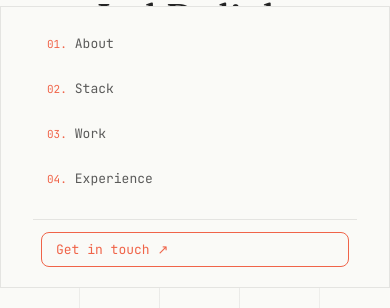
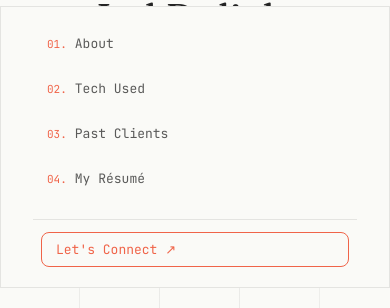
Before and after one commit to jeddelich/next-portfolio, a Next.js app: page / in a window 390 px wide. Both pictures are taken after a click on the button 346 px from the left and 71 px from the top of the page. Shown: the part 142-450 px from the top of the page. Built offline with nearby package versions, Linux system fonts and the light colour scheme.

Commit message:
style: rename navlinks

```diff
--- a/components/contact/contact.tsx
+++ b/components/contact/contact.tsx
@@ -3,7 +3,7 @@ import styles from "./contact.module.css";
 
 function contact() {
   return (
-    <section className={styles.contact} id="contact">
+    <section className={styles.contact} id="connect">
       <div className={`container ${styles.container}`}>
         <h2 className={styles.contactTitle}>
           Let&apos;s build something <em>worth shipping</em>.
--- a/components/experience/experience.tsx
+++ b/components/experience/experience.tsx
@@ -12,11 +12,11 @@ function Experience() {
   return (
     <section
       className={`section fade-in visible ${styles.experienceSection}`}
-      id="experience"
+      id="resume"
     >
       <div className="container">
         <div className="row">
-          <SectionHeader eyebrow="04 — Experience" title="Where I've worked." />
+          <SectionHeader eyebrow="04 — Résumé" title="Where I've worked." />
           <div className={styles.expList}>
             <div className={styles.expTabs} role="tablist">
               {panes.map((pane, index) => (
--- a/components/layout/Navbar.module.css
+++ b/components/layout/Navbar.module.css
@@ -68,6 +68,7 @@
   color: var(--color-dark);
   opacity: 0;
   animation: fade-in 1s ease forwards;
+  transition: color 0.3s ease;
 }
 
 .navLogoText {
@@ -87,6 +88,7 @@
   font-weight: 600;
   font-family: "Inter", sans-serif;
   letter-spacing: 0;
+  transition: background 0.3s ease, color 0.3s ease;
 }
 
 .navLinkList {
@@ -137,7 +139,7 @@
   padding: 8px 14px;
   border-radius: 8px;
   color: rgba(36, 36, 36, 0.75);
-  transition: color 0.2s ease, background 0.2s ease;
+  transition: color 0.3s ease, background 0.3s ease;
   display: flex;
   align-items: center;
   gap: 6px;
@@ -156,7 +158,7 @@
   border: 1px solid var(--color-primary);
   color: var(--color-primary);
   margin: 0 8px;
-  transition: background 0.2s ease, color 0.2s ease;
+  transition: background 0.3s ease, color 0.3s ease;
 }
 
 .numberedNavLink.navCta:hover {
@@ -190,6 +192,7 @@
   color: var(--color-dark);
   opacity: 0;
   animation: fade-in 1s ease forwards;
+  transition: color 0.3s ease;
 }
 
 
@@ -201,7 +204,7 @@
   place-items: center;
   border: 1px solid rgba(36, 36, 36, 0.1);
   margin-left: 12px;
-  transition: border-color 0.2s ease, background 0.2s ease;
+  transition: border-color 0.3s ease, background 0.3s ease;
 }
 
 :global(.theme-toggle:hover) {
@@ -263,7 +266,7 @@
   border-radius: 999px;
   background: var(--color-dark);
   transform-origin: center;
-  transition: transform 0.3s ease, opacity 0.2s ease, background 0.2s ease;
+  transition: transform 0.3s ease, opacity 0.3s ease, background 0.3s ease;
 }
 
 .burgerMenu span:nth-child(1) {
--- a/components/layout/Navbar.tsx
+++ b/components/layout/Navbar.tsx
@@ -39,7 +39,7 @@ function Navbar() {
     toggleTheme();
     themeToggleTimeoutRef.current = setTimeout(() => {
       themeToggleTimeoutRef.current = null;
-    }, 500);
+    }, 300);
   };
 
   const handleContactClick = () => {
@@ -100,42 +100,42 @@ function Navbar() {
             className={`${styles.numberedNavLink} ${jetBrainsMono.className}`}
           >
             <span className={styles.numberedNavLinkNum}>01.</span>
-            <span>About</span>
+            <span>About Me</span>
           </a>
         </li>
         <li className={styles.navLink}>
           <a
-            href="#stack"
+            href="#tech"
             className={`${styles.numberedNavLink} ${jetBrainsMono.className}`}
           >
             <span className={styles.numberedNavLinkNum}>02.</span>
-            <span>Stack</span>
+            <span>Tech Used</span>
           </a>
         </li>
         <li className={styles.navLink}>
           <a
-            href="#projects"
+            href="#clients"
             className={`${styles.numberedNavLink} ${jetBrainsMono.className}`}
           >
             <span className={styles.numberedNavLinkNum}>03.</span>
-            <span>Work</span>
+            <span>Past Clients</span>
           </a>
         </li>
         <li className={styles.navLink}>
           <a
-            href="#experience"
+            href="#resume"
             className={`${styles.numberedNavLink} ${jetBrainsMono.className}`}
           >
             <span className={styles.numberedNavLinkNum}>04.</span>
-            <span>Experience</span>
+            <span>My Résumé</span>
           </a>
         </li>
         <li className={styles.navLink}>
           <a
-            href="#contact"
+            href="#connect"
             className={`${styles.numberedNavLink} ${styles.navCta} ${jetBrainsMono.className}`}
           >
-            <span>Get in touch ↗</span>
+            <span>Let&apos;s Connect ↗</span>
           </a>
         </li>
         <button
@@ -208,41 +208,41 @@ function Navbar() {
               </li>
               <li>
                 <a
-                  href="#tech-stack"
+                  href="#tech"
                   className={`${styles.numberedNavLink} ${jetBrainsMono.className}`}
                   onClick={handleLinkClick}
                 >
                   <span className={styles.numberedNavLinkNum}>02.</span>
-                  <span>Stack</span>
+                  <span>Tech Used</span>
                 </a>
               </li>
               <li>
                 <a
-                  href="#projects"
+                  href="#clients"
                   className={`${styles.numberedNavLink} ${jetBrainsMono.className}`}
                   onClick={handleLinkClick}
                 >
                   <span className={styles.numberedNavLinkNum}>03.</span>
-                  <span>Work</span>
+                  <span>Past Clients</span>
                 </a>
               </li>
               <li>
                 <a
-                  href="#experience"
+                  href="#resume"
                   className={`${styles.numberedNavLink} ${jetBrainsMono.className}`}
                   onClick={handleLinkClick}
                 >
                   <span className={styles.numberedNavLinkNum}>04.</span>
-                  <span>Experience</span>
+                  <span>My Résumé</span>
                 </a>
               </li>
               <li className={styles.mobileMenuCta}>
                 <a
-                  href="#contact"
+                  href="#connect"
                   className={`${styles.numberedNavLink} ${styles.navCta} ${jetBrainsMono.className}`}
                   onClick={handleContactClick}
                 >
-                  <span>Get in touch ↗</span>
+                  <span>Let&apos;s Connect ↗</span>
                 </a>
               </li>
             </ul>
--- a/components/projects/Projects.tsx
+++ b/components/projects/Projects.tsx
@@ -11,11 +11,11 @@ function Projects() {
   const [projectsDisplayed, setProjectsDisplayed] = useState<number>(2);
 
   return (
-    <section id="projects" className={styles.projects}>
+    <section id="clients" className={styles.projects}>
       <div className="container">
         <div className="row">
           <SectionHeader
-            eyebrow="03 — Selected Work"
+            eyebrow="03 — Clients"
             title="Things I've built."
           />
           <ul className={styles.project__list}>
--- a/components/stack/stack.tsx
+++ b/components/stack/stack.tsx
@@ -7,7 +7,7 @@ function Stack() {
   return (
     <section
       className={`section fade-in visible ${styles.stackSection}`}
-      id="stack"
+      id="tech"
     >
       <div className="container">
         <div className="row">
--- a/components/ui/Hero.tsx
+++ b/components/ui/Hero.tsx
@@ -1,10 +1,9 @@
 import Image from "next/image";
-import { MdComputer } from "react-icons/md";
 import styles from "./Hero.module.css";
 
 function Hero() {
   return (
-    <div className={styles.hero}>
+    <div id="top" className={styles.hero}>
       <div className={styles.heroGridBg} aria-hidden="true"></div>
       <header className={styles.header}>
         <div className={styles.headerContent}>
```
